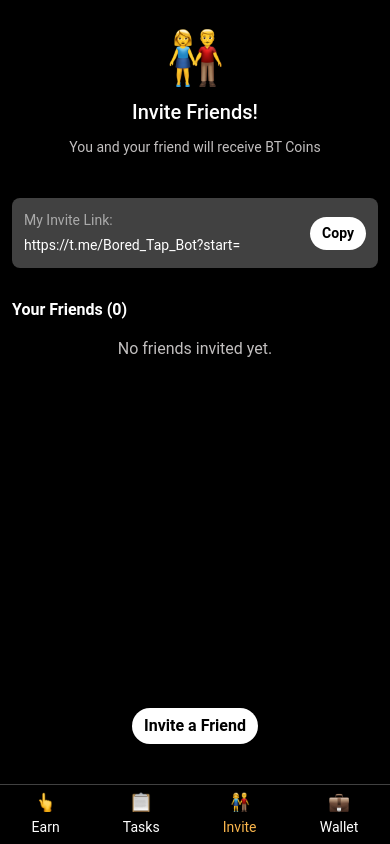
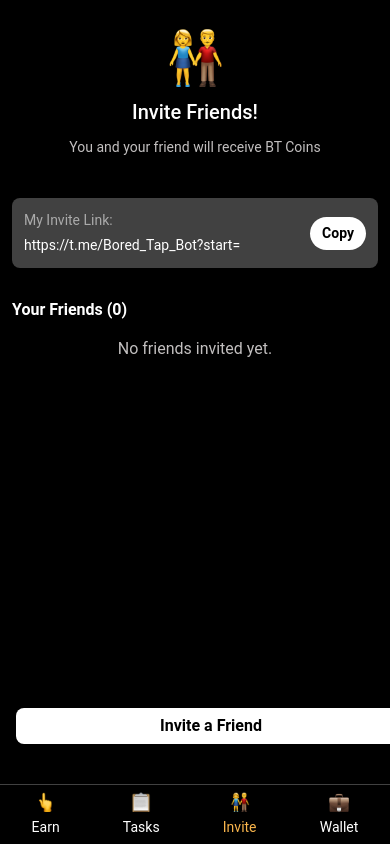
Before and after one commit to boredtap/Bored-Tap-App, a React (Create React App) app: page /invite-screen in a window 390 px wide. Built offline with nearby package versions, Linux system fonts and the light colour scheme.

Commit message:
Refactor InviteScreen.css; adjust CTA button positioning, update border radius, and enhance button width for better responsiveness

```diff
--- a/src/screens/InviteScreen.css
+++ b/src/screens/InviteScreen.css
@@ -152,8 +152,8 @@
 .cta-container {
   position: fixed;
   bottom: 80px;
-  left: 0;
-  right: 0;
+  left: 16px; /* Adjusted for padding */
+  right: 16px; /* Adjusted for padding */
   display: flex;
   justify-content: center;
   z-index: 10;
@@ -163,12 +163,13 @@
   background-color: #fff;
   color: #000;
   border: none;
-  border-radius: 25px;
+  border-radius: 8px; /* Changed to 8px */
   padding: 6px 12px;
   font-weight: bold;
   cursor: pointer;
   text-align: center; /* Centralized text */
   transition: background-color 0.3s ease;
+  width: 100%; /* 100% width */
 }
 
 .invite-cta-button:hover {
@@ -371,4 +372,9 @@
     width: auto;
     min-width: 120px;
   }
+
+  .invite-cta-button {
+    padding: 6px 12px; /* Match reward-cta */
+    max-width: 300px; /* Optional: cap width on large screens */
+  }
 }
```
